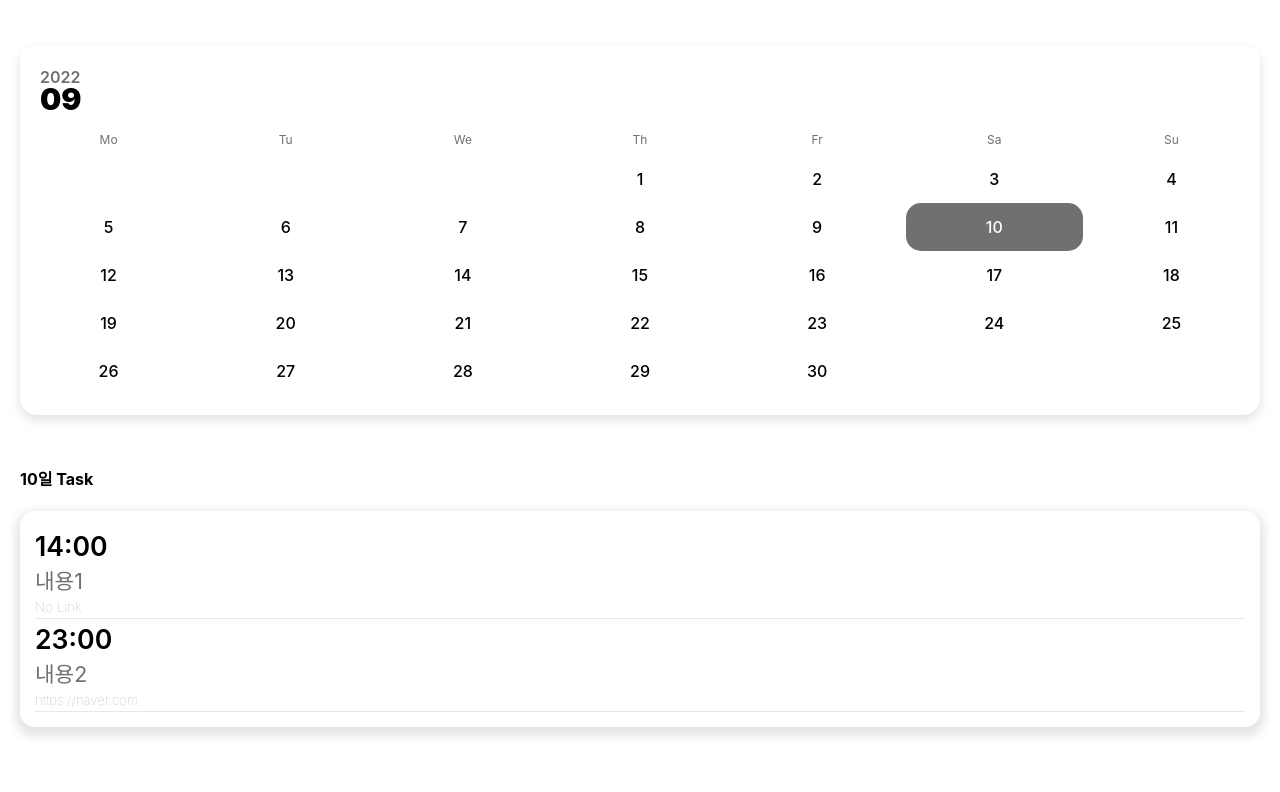
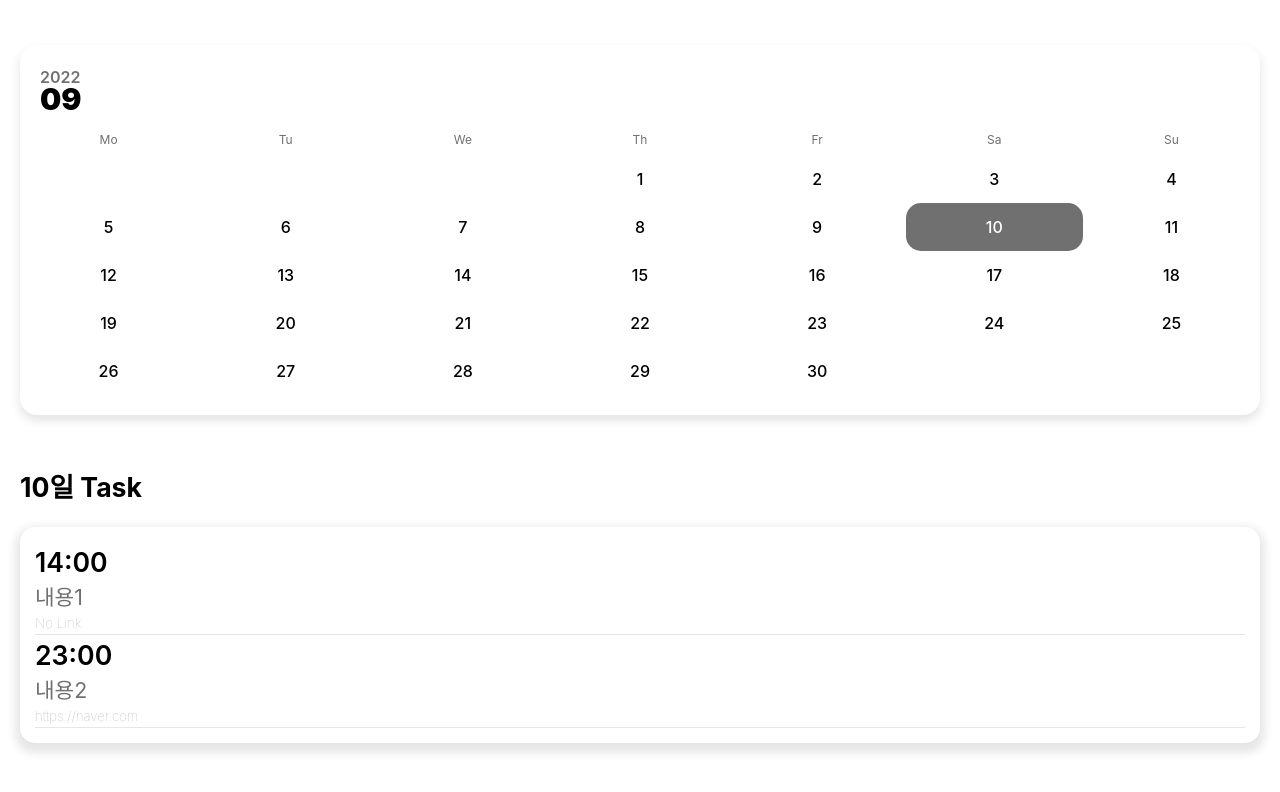
Before and after one commit to HiBixby/ToDoWhale_WhaleExtension, a React (Create React App) app: page / in a window 1280 px wide. Shown: the top 792 px of the page. Built offline with nearby package versions, Linux system fonts and the light colour scheme.

Commit message:
🚚 Move a  ".day-nth-task" style style.css -> MainPage.css

```diff
--- a/src/MainPage.css
+++ b/src/MainPage.css
@@ -1,3 +1,8 @@
+.day-nth-task {
+    font-size: 20pt;
+    font-weight: 700;
+    margin-bottom: 20px;
+}
 
 .todo-box {
     width: 100%;
@@ -6,7 +11,7 @@
     border: 1px black;
 }
 
-.todo-list{
+.todo-list {
     position: static;
-    padding:15px;
+    padding: 15px;
 }
--- a/src/style.css
+++ b/src/style.css
@@ -7,9 +7,6 @@
     text-align: left;
 }
 
-.day-nth-task {
-    margin-bottom: 20px;
-}
 
 
 .edit-page{
```
